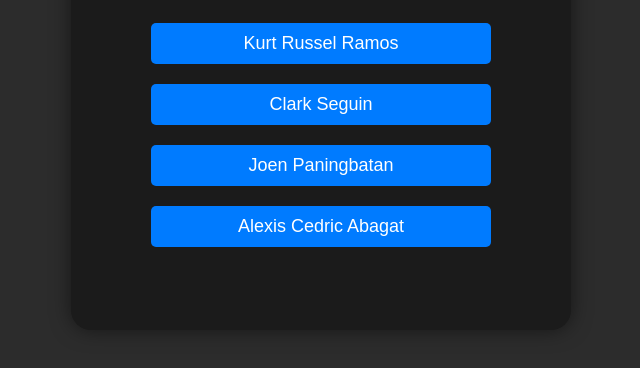
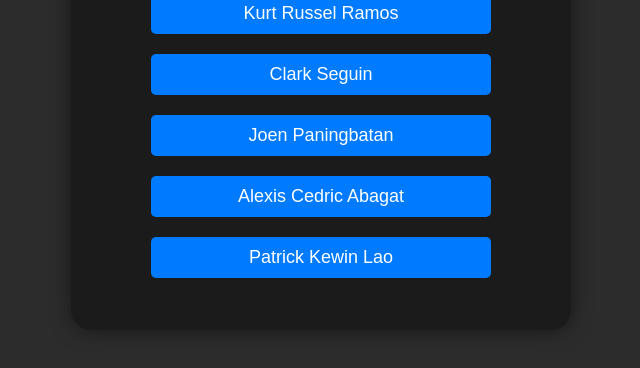
Before and after one commit to ipt-casestudy/ipt-casestudy.github.io, a plain HTML site: page index.html in a window 1280 px wide. Shown: the part 320-688 px from the top of the page, without its empty margins (319-959 px from the left). Drawn offline with Linux system fonts and the light colour scheme.

Commit message:
Newindex.html

```diff
--- a/index.html
+++ b/index.html
@@ -60,6 +60,7 @@
         <a href="profile2.html">Clark Seguin</a>
         <a href="profile4.html">Joen Paningbatan</a>
         <a href="profile3.html">Alexis Cedric Abagat</a>
+        <a href="profile5.html">Patrick Kewin Lao</a>
     </nav>
 </body>
 </html>
```
